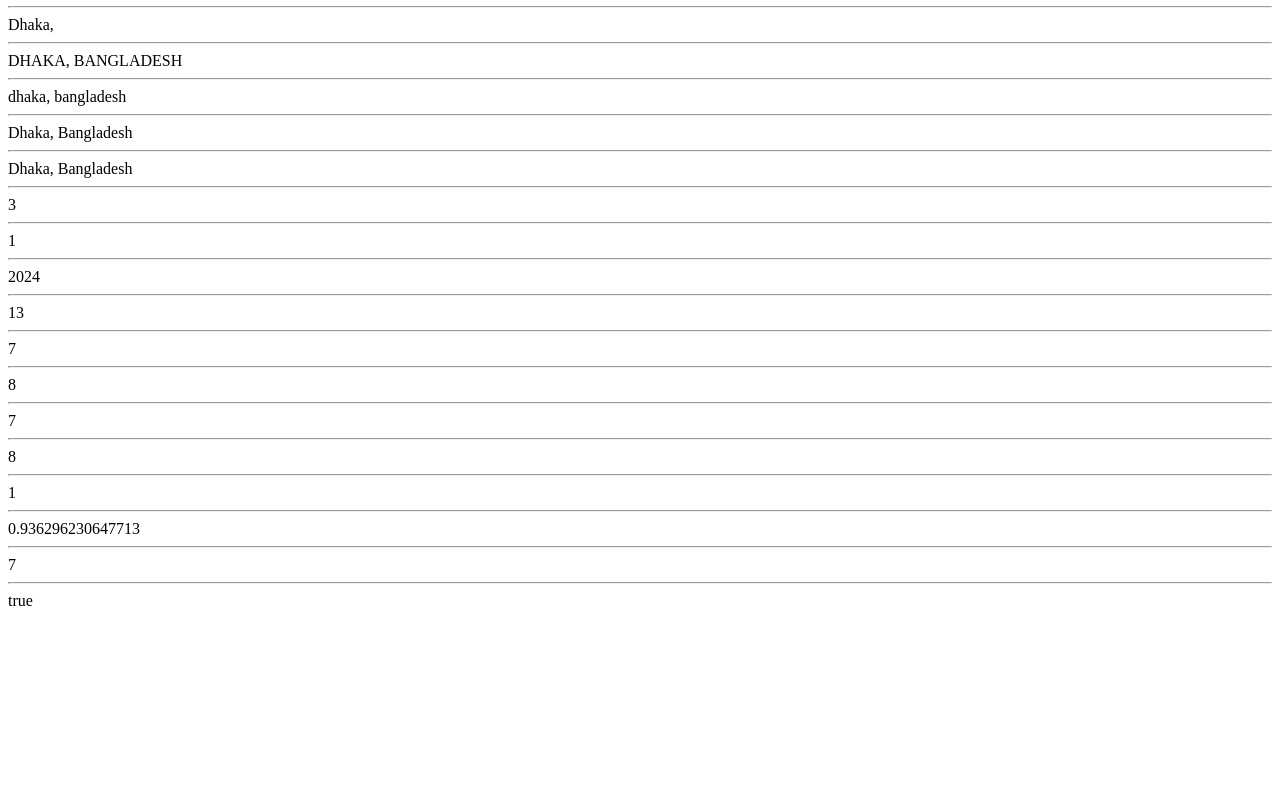
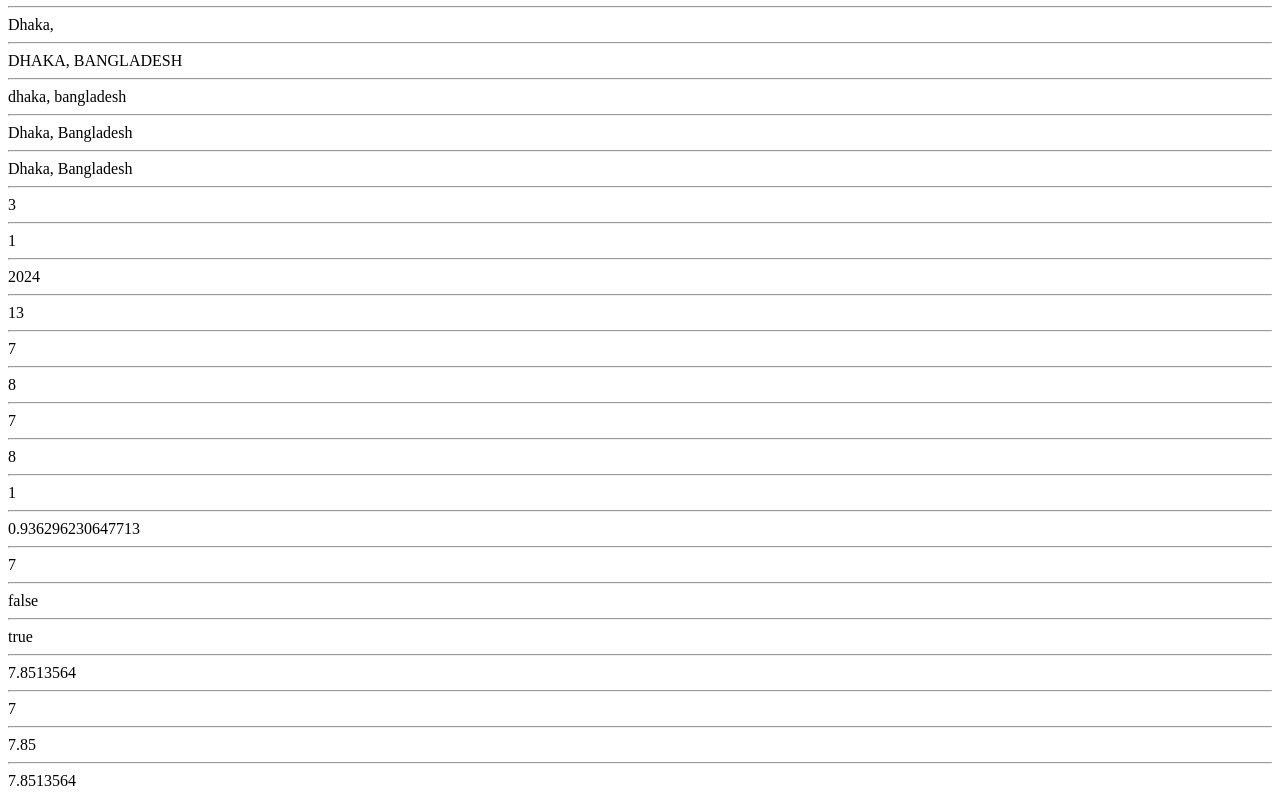
Before and after one commit to enamul90/Javascript, a plain HTML site: page index.html in a window 1280 px wide. Shown: the part 2117-2915 px from the top of the page. Before the commit the page ends 2735 px from the top, so only its background shows below. Drawn offline with Linux system fonts and the light colour scheme.

Commit message:
number object done

```diff
--- a/index.html
+++ b/index.html
@@ -468,16 +468,52 @@
         // ..............................Number Object..............................
 
         document.write("<br> <hr> ")
-        // Number cake finite
-        let isName = 7.4;
+        // Number cake integer
+        let isName = 7.5;
         document.write(
-            isFinite(isName)
+            Number.isInteger(isName)
         );
+
+        document.write("<br> <hr> ")
+        // Number cake আসিফ নাম্বার সসীম নাম্বার
+        document.write(
+            Number.isFinite(isName)
+        );
+
+        let isName2 = "7.8513564";
+
+        document.write("<br> <hr> ")
+        // Number স্ট্রিংকে floating নাম্বারে কনভার্ট করে
+        document.write(
+            Number.parseFloat(isName2)
+        );
+
+        document.write("<br> <hr> ")
+        // Number স্ট্রিংকে integer কনভার্ট করে
+        document.write(
+            Number.parseInt(isName2)
+        );
+
+        let isName3 = 7.8513564;
+
+        document.write("<br> <hr> ")
+        // Dosomick number থেকে নির্দিষ্ট পরিমাণ ভগ্নাংশ সংখ্যা নেওয়ার জন্য ব্যবহার করা হয়
+        document.write(
+            isName3.toFixed(2)
+        );
+
+        document.write("<br> <hr> ")
+        // Dismal number থেকে string এ কনভার্ট করার জন্য ব্যবহার করা
+        document.write(
+            isName3.toString()
+        );
+
+        // Number Object Done ---------------------------------------Number Object Done
+        // ..............................window Object..............................
 
 
 
 
 
     </script>
-</body>
 </html>
```
